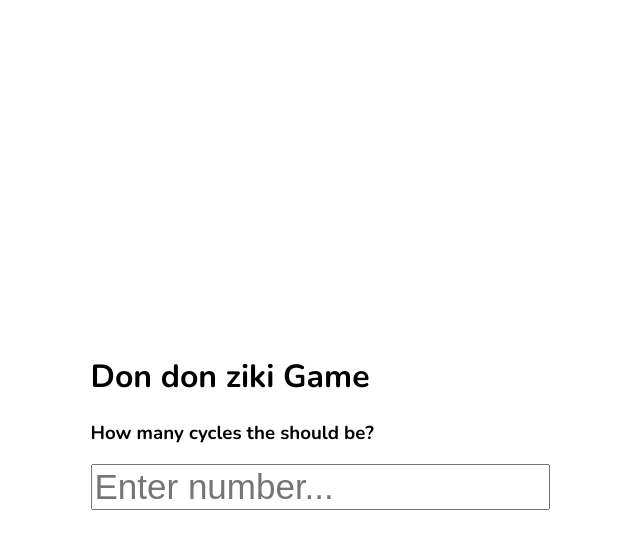
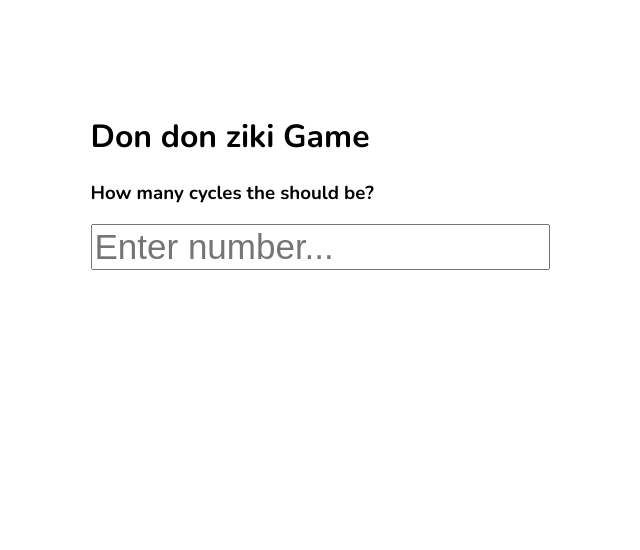
Before and after one commit to AbrorOkaandIsmoil/abror_oka, a plain HTML site: page index.html in a window 1280 px wide. Shown: the whole page, without its empty margins (320-960 px from the left). Drawn offline with nearby package versions, Linux system fonts and the light colour scheme.

Commit message:
make it better

```diff
--- a/css/style.css
+++ b/css/style.css
@@ -1,5 +1,5 @@
 #app {
-  height: 100vh;
+  height: auto;
   display: flex;
   flex-direction: column;
   max-width: 300px;
@@ -13,12 +13,12 @@ button {
 	position: relative;
 	justify-content: center;
 	text-align: center;
-	/*transform: translate(-50%, -50%);*/
 }
 input {
 	font-size: 35px;
 	margin-bottom: 15px;
 }
+
 .btn {
 	font-size: 35px;
 	text-align: center;
```
